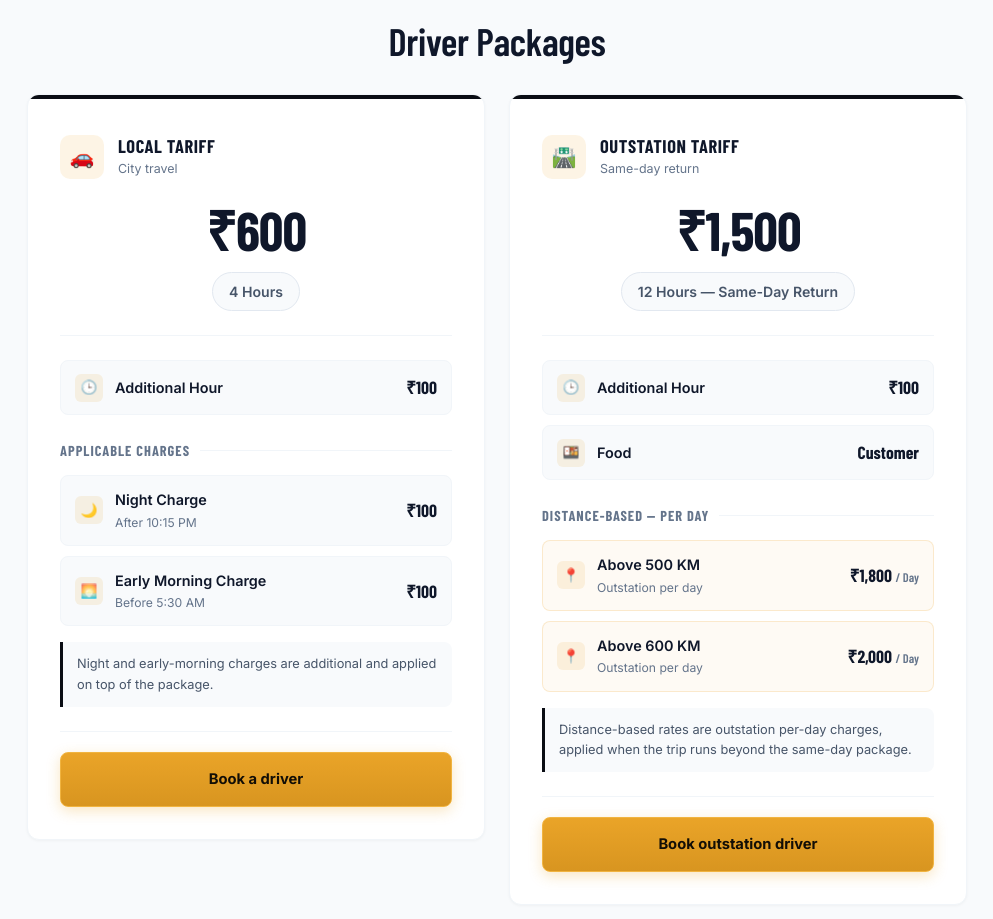
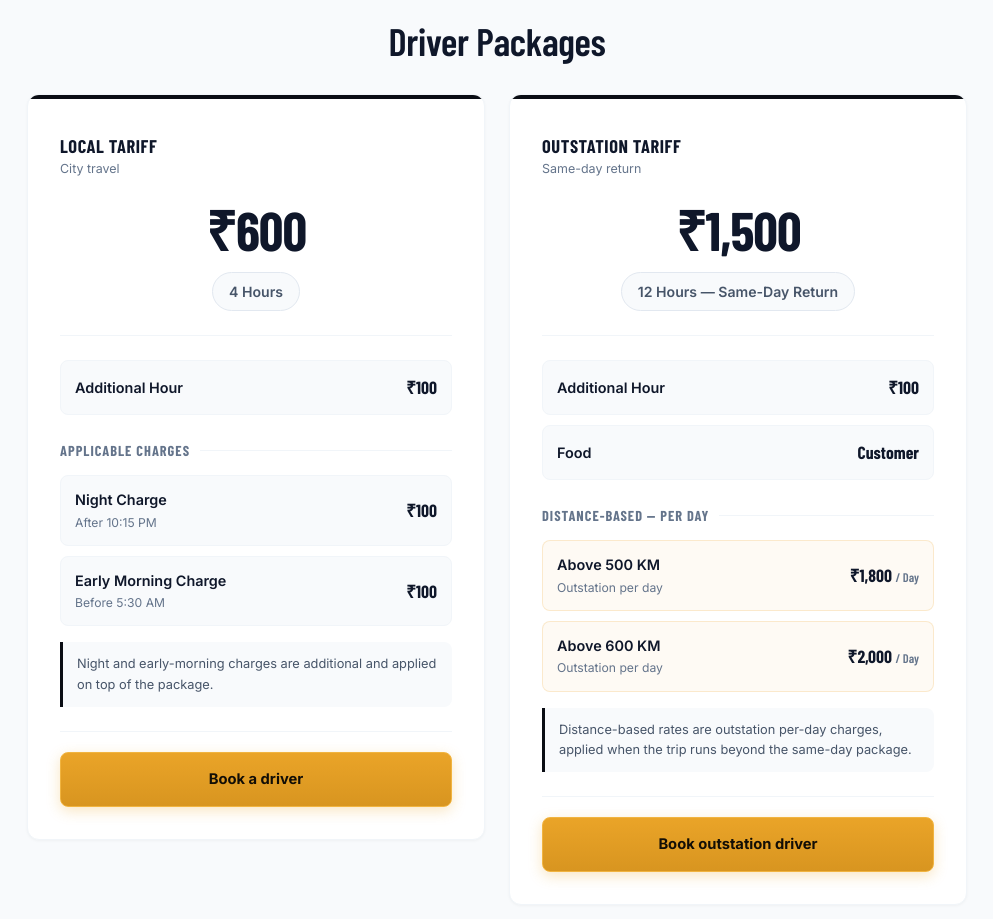
Before and after one commit to mbharani042004-cloud/acting_driver_site, a React (Vite) app: page / in a window 1280 px wide. Shown: the part 1341-2260 px from the top of the page, without its empty margins (143-1136 px from the left). Built offline with nearby package versions, Linux system fonts and the light colour scheme.

Commit message:
Remove emoji icons from Driver Packages cards and form headers

```diff
--- a/src/pages/AgencyForm.jsx
+++ b/src/pages/AgencyForm.jsx
@@ -59,7 +59,6 @@ export default function AgencyForm() {
       <div className="form-wrapper">
         <div className="form-card">
           <div className="form-header">
-            <div className="form-header-icon">&#128663;</div>
             <h1>Driver Registration</h1>
             <p>Join Ottunar as a verified professional driver</p>
           </div>
--- a/src/pages/BookingForm.jsx
+++ b/src/pages/BookingForm.jsx
@@ -82,7 +82,6 @@ export default function BookingForm() {
       <div className="form-wrapper">
         <div className="form-card">
           <div className="form-header">
-            <div className="form-header-icon">&#128663;</div>
             <h1>Book a Driver</h1>
             <p>Fill in your journey details and we will match you with the perfect driver</p>
           </div>
--- a/src/pages/CustomPack.jsx
+++ b/src/pages/CustomPack.jsx
@@ -17,7 +17,6 @@ export default function CustomPack() {
           {/* ─── LOCAL TARIFF ─── */}
           <article className={styles.card}>
             <div className={styles.cardHeader}>
-              <span className={styles.iconBox} aria-hidden="true">🚗</span>
               <div className={styles.cardHeading}>
                 <h3 className={styles.badge}>Local Tariff</h3>
                 <p className={styles.cardTag}>City travel</p>
@@ -31,7 +30,6 @@ export default function CustomPack() {
 
             <ul className={styles.list}>
               <li className={styles.row}>
-                <span className={styles.rowIcon} aria-hidden="true">🕒</span>
                 <span className={styles.rowLabel}>Additional Hour</span>
                 <span className={styles.rowValue}>₹100</span>
               </li>
@@ -40,7 +38,6 @@ export default function CustomPack() {
             <h4 className={styles.groupLabel}>Applicable Charges</h4>
             <ul className={styles.list}>
               <li className={styles.row}>
-                <span className={styles.rowIcon} aria-hidden="true">🌙</span>
                 <span className={styles.rowBody}>
                   <span className={styles.rowLabel}>Night Charge</span>
                   <span className={styles.rowMeta}>After 10:15 PM</span>
@@ -48,7 +45,6 @@ export default function CustomPack() {
                 <span className={styles.rowValue}>₹100</span>
               </li>
               <li className={styles.row}>
-                <span className={styles.rowIcon} aria-hidden="true">🌅</span>
                 <span className={styles.rowBody}>
                   <span className={styles.rowLabel}>Early Morning Charge</span>
                   <span className={styles.rowMeta}>Before 5:30 AM</span>
@@ -71,7 +67,6 @@ export default function CustomPack() {
           {/* ─── OUTSTATION TARIFF ─── */}
           <article className={styles.card}>
             <div className={styles.cardHeader}>
-              <span className={styles.iconBox} aria-hidden="true">🛣️</span>
               <div className={styles.cardHeading}>
                 <h3 className={styles.badge}>Outstation Tariff</h3>
                 <p className={styles.cardTag}>Same-day return</p>
@@ -85,12 +80,10 @@ export default function CustomPack() {
 
             <ul className={styles.list}>
               <li className={styles.row}>
-                <span className={styles.rowIcon} aria-hidden="true">🕒</span>
                 <span className={styles.rowLabel}>Additional Hour</span>
                 <span className={styles.rowValue}>₹100</span>
               </li>
               <li className={styles.row}>
-                <span className={styles.rowIcon} aria-hidden="true">🍱</span>
                 <span className={styles.rowLabel}>Food</span>
                 <span className={styles.rowValue}>Customer</span>
               </li>
@@ -99,7 +92,6 @@ export default function CustomPack() {
             <h4 className={styles.groupLabel}>Distance-Based — Per Day</h4>
             <ul className={styles.list}>
               <li className={`${styles.row} ${styles.rowAccent}`}>
-                <span className={styles.rowIcon} aria-hidden="true">📍</span>
                 <span className={styles.rowBody}>
                   <span className={styles.rowLabel}>Above 500 KM</span>
                   <span className={styles.rowMeta}>Outstation per day</span>
@@ -109,7 +101,6 @@ export default function CustomPack() {
                 </span>
               </li>
               <li className={`${styles.row} ${styles.rowAccent}`}>
-                <span className={styles.rowIcon} aria-hidden="true">📍</span>
                 <span className={styles.rowBody}>
                   <span className={styles.rowLabel}>Above 600 KM</span>
                   <span className={styles.rowMeta}>Outstation per day</span>
```
